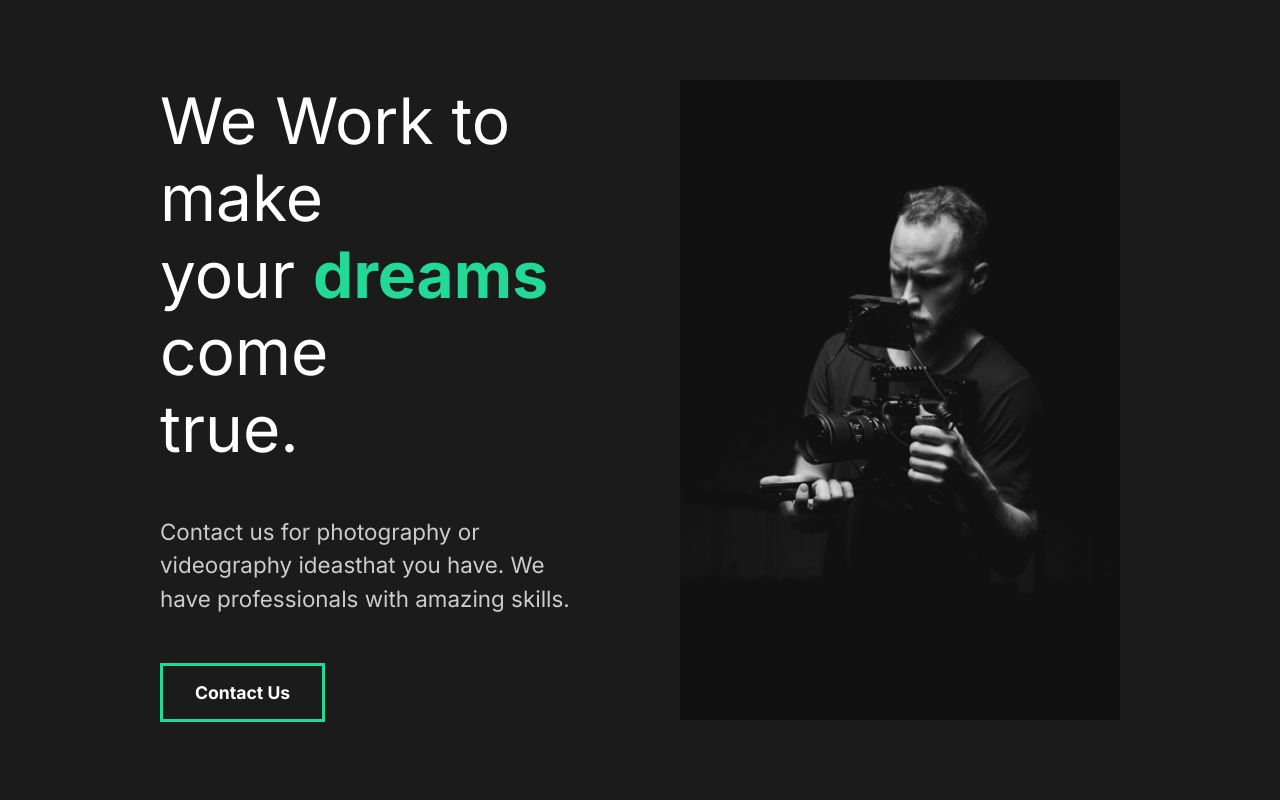
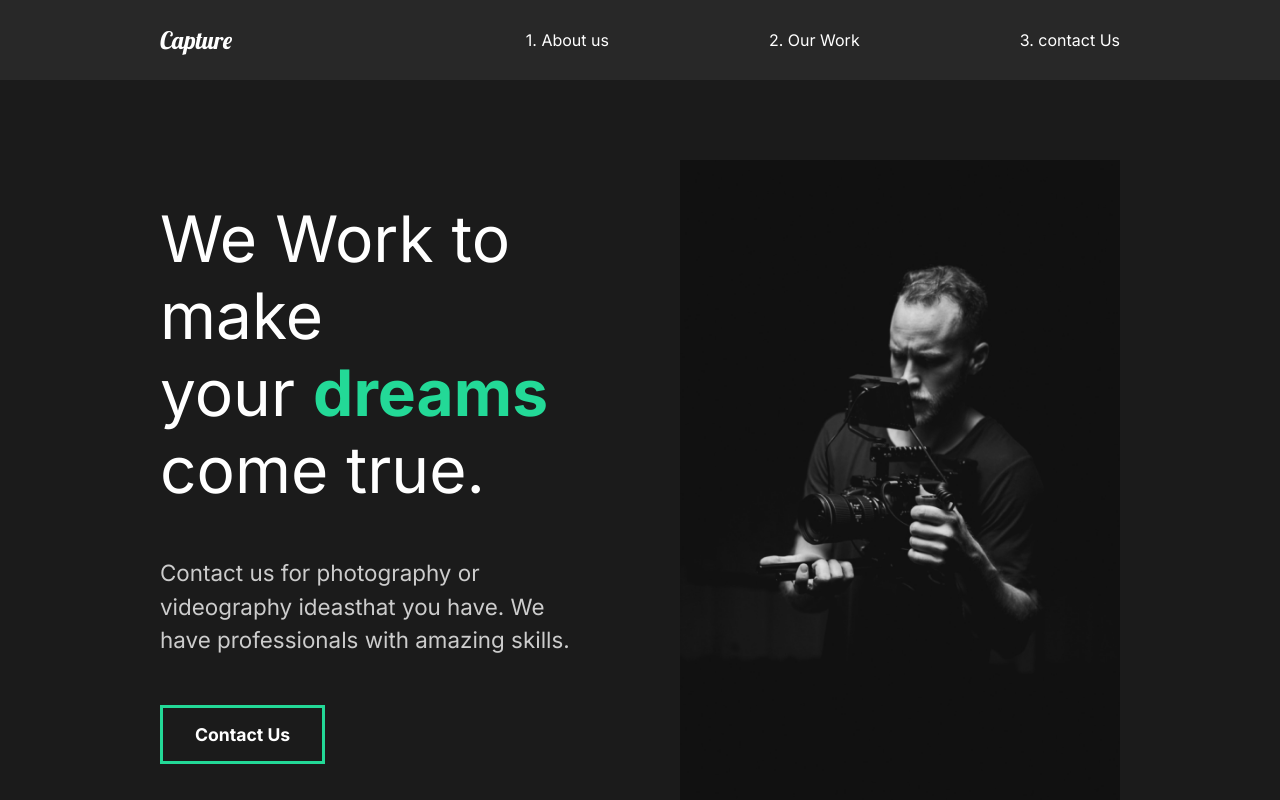
Before and after one commit to sathvi3/dev-portfolio-react, a React (Create React App) app: page / in a window 1280 px wide. Shown: the top 800 px of the page. Built offline with nearby package versions, Linux system fonts and the light colour scheme.

Commit message:
added Nav component and styling Nav component.

```diff
--- a/src/App.js
+++ b/src/App.js
@@ -1,11 +1,13 @@
 import React from "react";
 import GlobalStyle from "./components/GlobalStyle";
 import AboutUs from "./pages/AboutUs";
+import Nav from "./components/Nav";
 
 function App() {
   return (
     <div className="App">
       <GlobalStyle />
+      <Nav />
       <AboutUs />
     </div>
   );
--- a/src/components/AboutSection.js
+++ b/src/components/AboutSection.js
@@ -12,11 +12,11 @@ const AboutSection = () => {
           </Hide>
           <Hide>
             <h2>
-              your <span>dreams</span> come
+              your <span>dreams</span>
             </h2>
           </Hide>
           <Hide>
-            <h2>true.</h2>
+            <h2>come true.</h2>
           </Hide>
         </div>
         <p>
--- /dev/null
+++ b/src/components/Nav.js
@@ -0,0 +1,58 @@
+import React from "react";
+import styled from "styled-components";
+
+const Nav = () => {
+  return (
+    <StyledNav>
+      <h1>
+        <a id="logo" href="#">
+          Capture
+        </a>
+      </h1>
+      <ul>
+        <li>
+          <a href="#">1. About us</a>
+        </li>
+        <li>
+          <a href="#">2. Our Work</a>
+        </li>
+        <li>
+          <a href="#">3. contact Us</a>
+        </li>
+      </ul>
+    </StyledNav>
+  );
+};
+
+const StyledNav = styled.nav`
+  min-height: 10vh;
+  display: flex;
+  margin: auto;
+  justify-content: space-between;
+  align-items: center;
+  padding: 1rem 10rem;
+  background-color: #282828;
+
+  a {
+    color: white;
+    text-decoration: none;
+  }
+
+  ul {
+    display: flex;
+    list-style: none;
+  }
+
+  #logo {
+    font-size: 1.5rem;
+    font-family: "Lobster", cursive;
+    font-weight: lighter;
+  }
+
+  li {
+    padding-left: 10rem;
+    position: relative;
+  }
+`;
+
+export default Nav;
```
